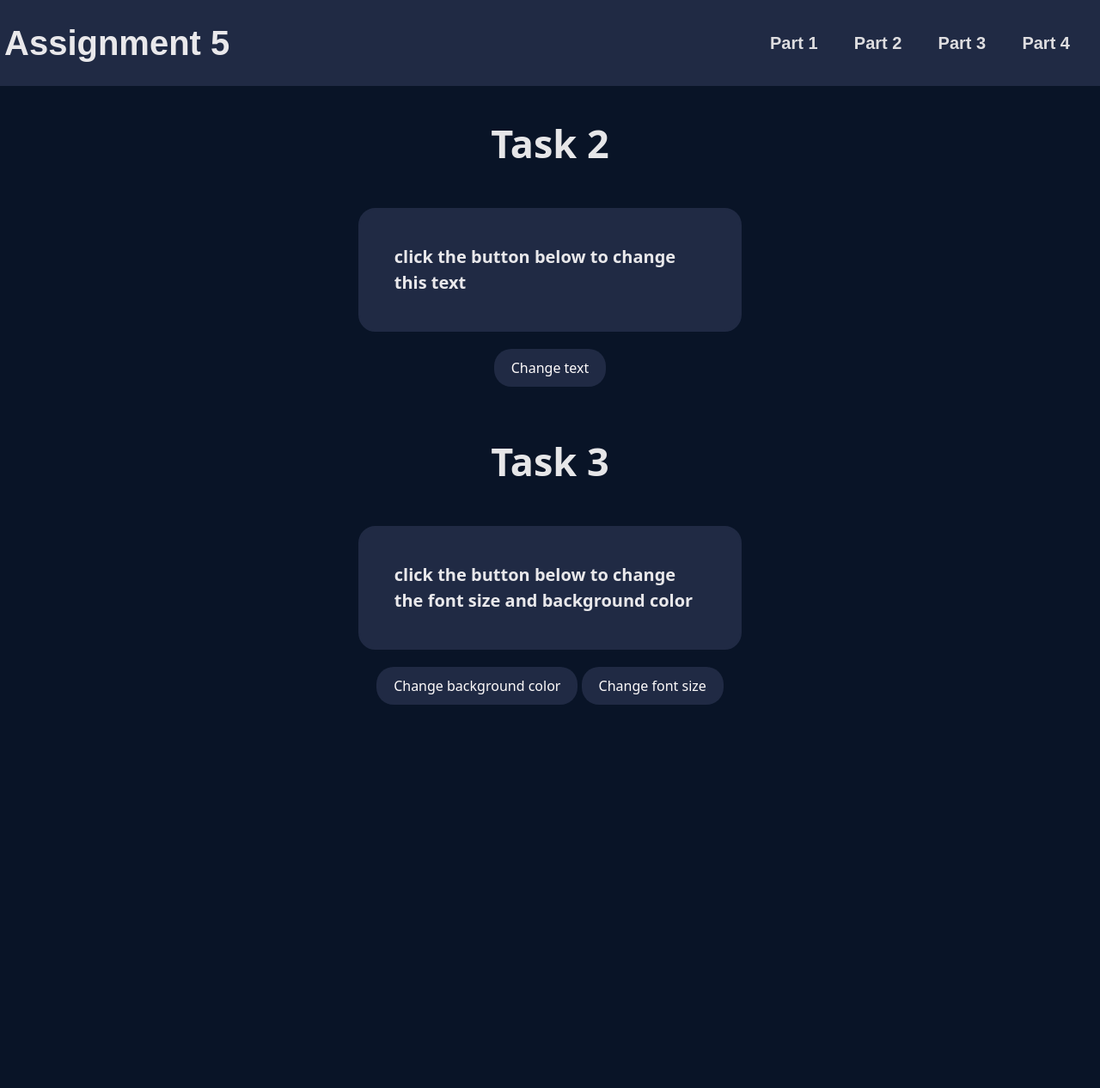
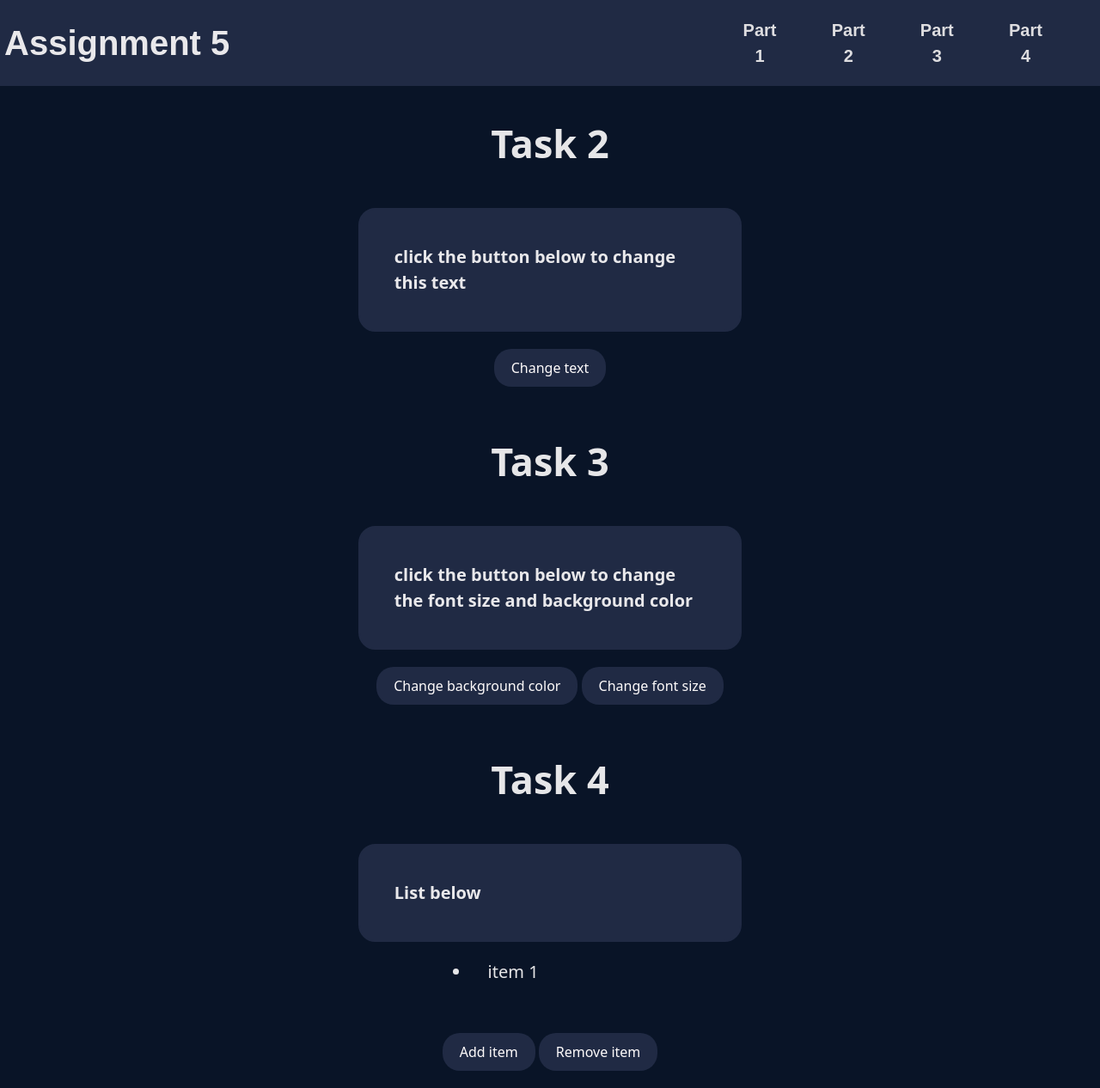
Before and after one commit to Abi-Mansur/WEB_Assignment5, a plain HTML site: page Part2/Part2.html in a window 1280 px wide. Shown: the whole page at 86% size. Before the commit the page ends 840 px from the top, so only its background shows below. Drawn offline with nearby package versions, Linux system fonts and the light colour scheme.

Commit message:
part2 done

```diff
--- a/Part2/Part2.html
+++ b/Part2/Part2.html
@@ -45,6 +45,20 @@
 
 
 
+        <h1>Task 4 </h1>
+
+        <p>List below</p>
+
+        <div>
+            <ul id="List">
+                <li>item 1</li>
+            </ul>
+
+            <div style="text-align: center; padding: 20px;">
+                <button class="button" onclick="addItem()">Add item</button>
+                <button class="button" onclick="removeItem()">Remove item</button>
+            </div>
+        </div>
 
 
     </div>
@@ -70,6 +84,23 @@
         }
     </script>
 
+    <script>
+        function addItem() {
+            let list = document.getElementById("List");
+            let newItem=document.createElement("li");
+            newItem.textContent="new item";
+            list.appendChild(newItem);
+        }
+    </script>
+
+    <script>
+        function removeItem() {
+            let list = document.getElementById("List");
+            let lastItem = list.lastElementChild;
+            list.removeChild(lastItem);
+        }
+    </script>
+
 
 </body>
 </html>
--- a/Part2/styles.css
+++ b/Part2/styles.css
@@ -27,7 +27,14 @@ p {
 }
 
 
+li{
 
+    color: rgb(253, 252, 252, 0.908);
+    font-size: 20px;
+    margin: auto;
+    max-width: 20%;
+    padding: 20px;
+}
 
 
 nav {
@@ -54,10 +61,10 @@ nav ul {
     display: flex;
     flex-direction: row;
     justify-content: space-between;
-    width: 30%;
+    width: 35%;
     list-style-type: none;
     margin: 100px 30px;
-    gap: 20px;
+
 }
 
 
--- a/styles.css
+++ b/styles.css
@@ -54,7 +54,7 @@ nav ul {
     display: flex;
     flex-direction: row;
     justify-content: space-between;
-    width: 30%;
+    width: 35%;
     list-style-type: none;
     margin: 100px 30px;
 
```
